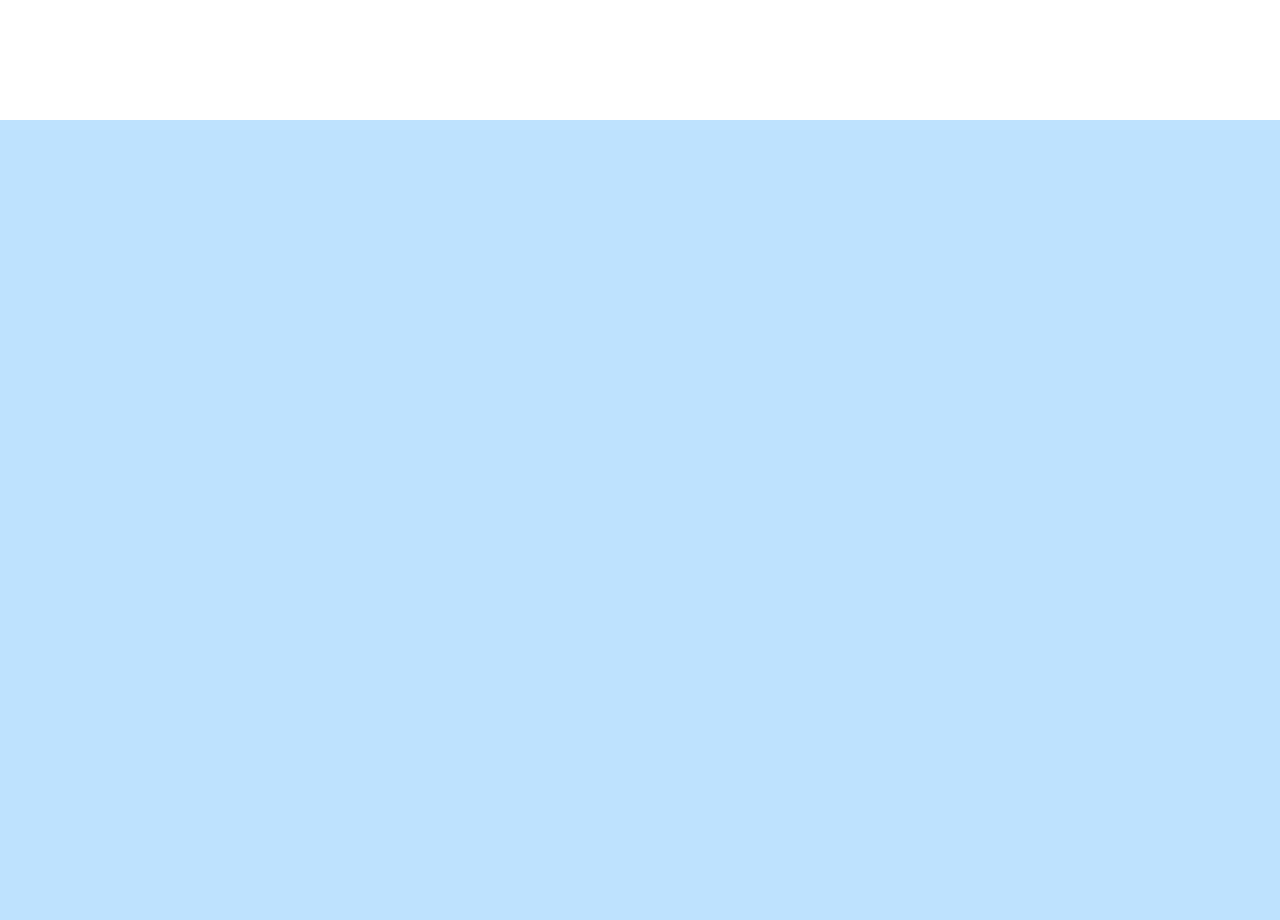
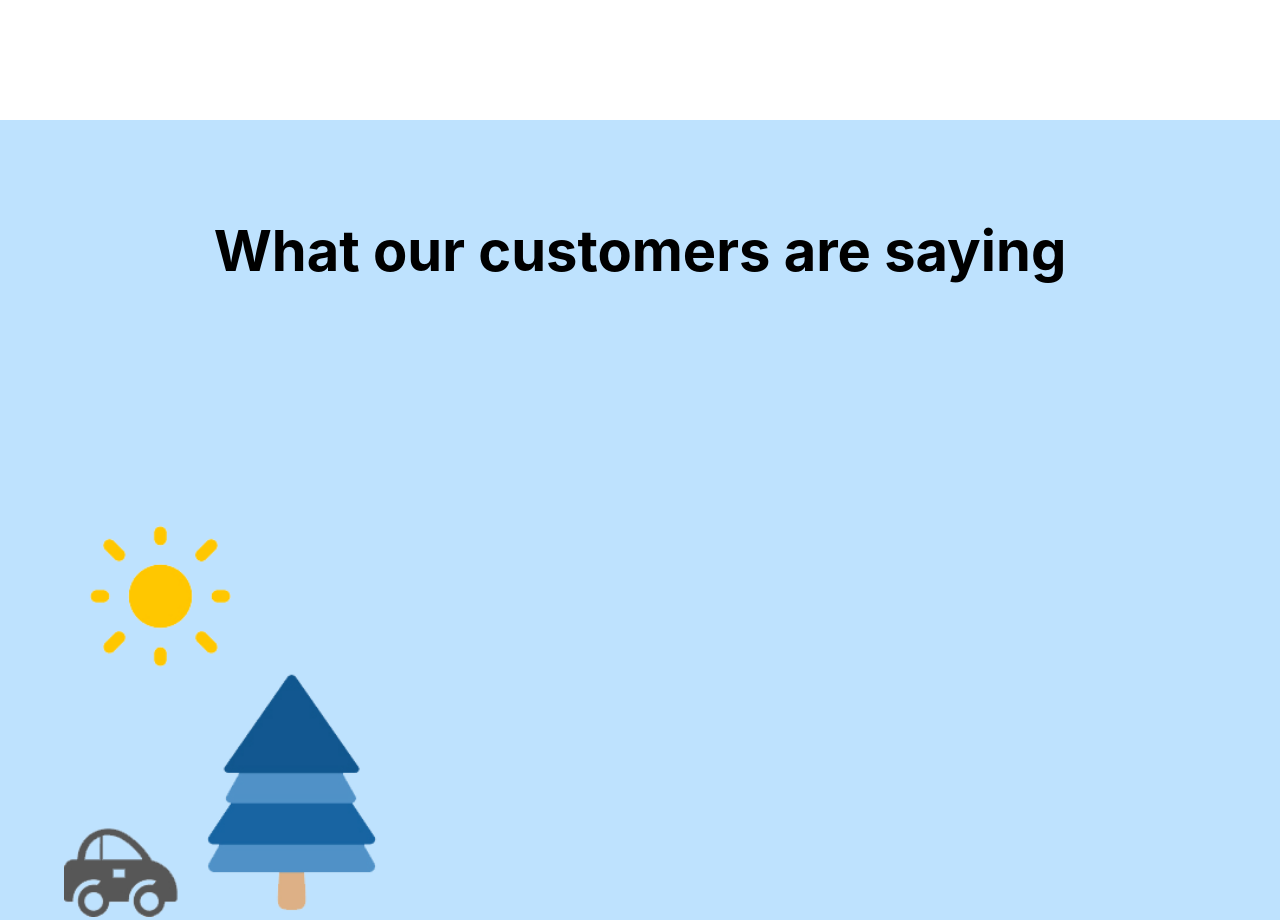
Before and after one commit to Xaimelee/mrhq-website, a React (Create React App) app: page / in a window 1280 px wide. Shown: the part 2540-3460 px from the top of the page. Built offline with nearby package versions, Linux system fonts and the light colour scheme.

Commit message:
Review header text and image.

```diff
--- a/src/App.js
+++ b/src/App.js
@@ -1,5 +1,6 @@
 import './App.scss';
-import TurnersLogo from "./Images/turners_car_logo.png"
+import TurnersLogo from './Images/turners_car_logo.png';
+import SunAndTreeImage from './Images/sun_and_tree.png';
 import Header from './Components/Header';
 import ButtonList from './Components/ButtonList';
 import InfoSlide from './Components/InfoSlide';
@@ -15,7 +16,10 @@ function App() {
         <p className = "BackgroundTextSecondary">As voted by Reader's Digest Most Trusted Brand Award</p>
       </div>
       <InfoSlide />
-      <div className = "Reviews"></div>
+      <div className = "Reviews">
+        <img className = "SunAndTreeImage" src={SunAndTreeImage} alt=""/>
+        <p className = "ReviewsHeaderText">What our customers are saying</p>
+      </div>
     </div>
   );
 }
--- a/src/App.scss
+++ b/src/App.scss
@@ -57,3 +57,18 @@
     height: 800px;
     width: 100%;
 }
+
+.ReviewsHeaderText {
+    position: relative;
+    text-align: center;
+    bottom: 360px;
+    font-size: 56px;
+    font-weight: bold;
+}
+
+.SunAndTreeImage {
+    position: relative;
+    width: 350px;
+    left: 5%;
+    top: 50%;
+}
```
Also changed, not shown: src/Images/sun_and_tree.png (added).
